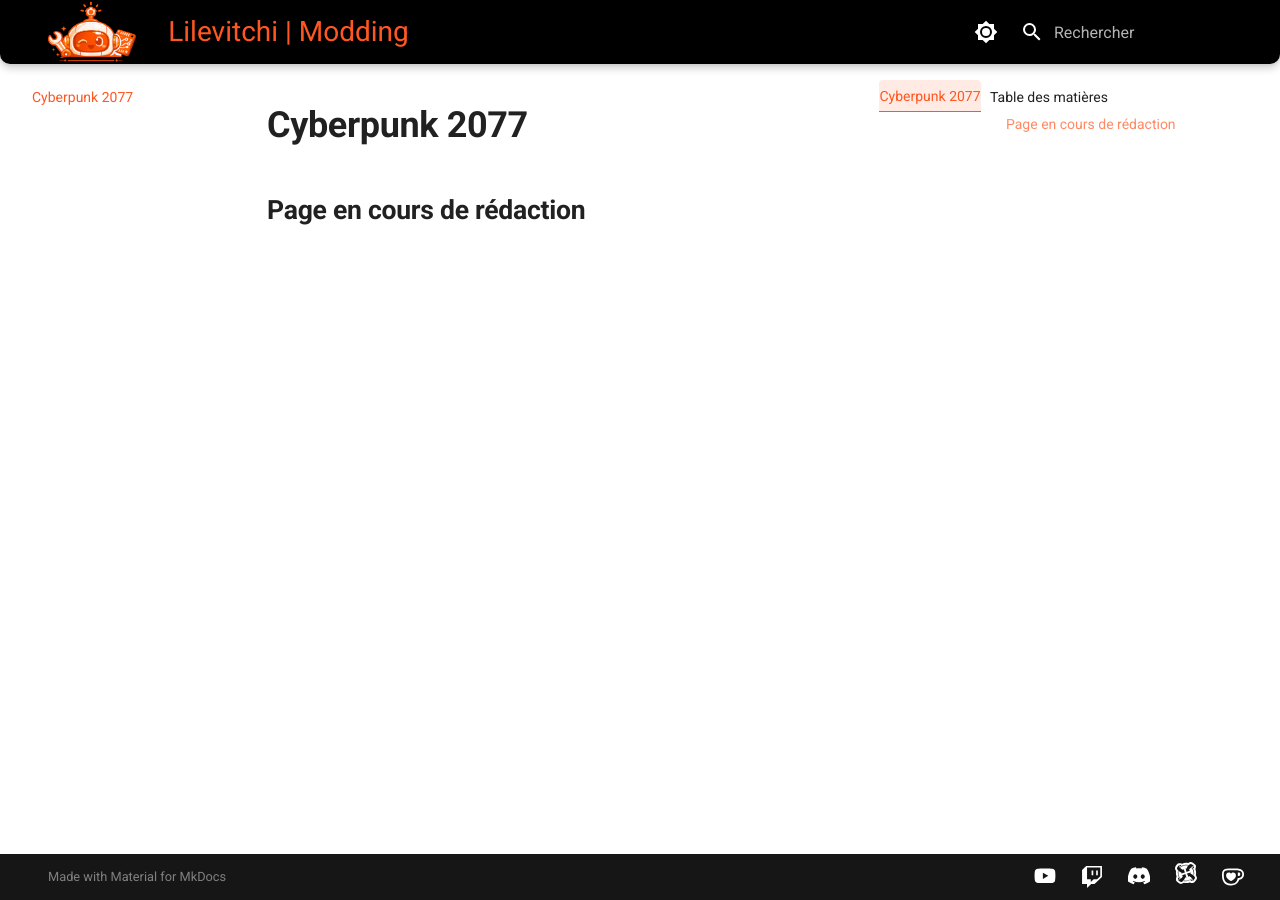
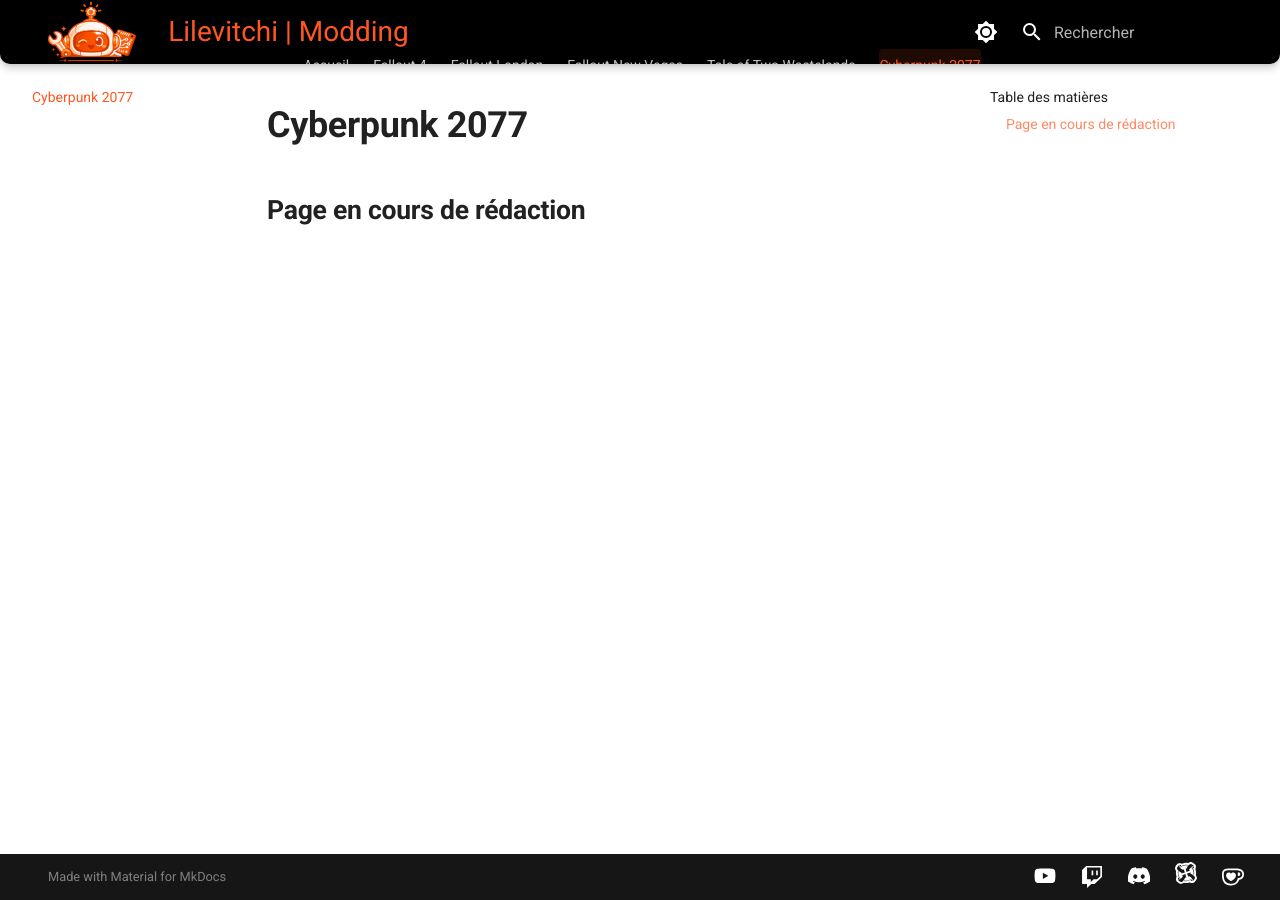
Before and after one commit to Lilevitchi/lilevitchi.github.io, an MkDocs documentation site: the page built from docs/cyberpunk/index.md, in a window 1280 px wide. Built offline with MkDocs 1.6.1 and Material for MkDocs 9.7.7, drawn with Linux system fonts in a browser that asks for light colours.

Commit message:
Update extra.css

```diff
--- a/docs/stylesheets/extra.css
+++ b/docs/stylesheets/extra.css
@@ -102,17 +102,25 @@
 
 [data-md-color-scheme] .md-tabs {
   position: absolute;
-  top: var(--header-height);
+  top: 0;
   left: 0;
   width: 100%;
+  height: 0;
+  min-height: 0;
+  padding: 0;
   background: transparent;
   z-index: 20;
+  overflow: visible;
 }
 
+/* 2️⃣ On affiche réellement la liste */
 [data-md-color-scheme] .md-tabs__list {
   justify-content: center;
+  height: var(--header-height);
+  align-items: flex-end;
 }
 
+/* 3️⃣ Onglets */
 [data-md-color-scheme] .md-tabs .md-tabs__link {
   display: inline-block;
   padding: 7px 0 6px;
@@ -130,12 +138,14 @@
     border-color var(--transition-base);
 }
 
+/* 4️⃣ Hover */
 [data-md-color-scheme] .md-tabs .md-tabs__link:hover {
   opacity: 1;
   color: var(--accent);
   background-color: var(--tab-bg-hover);
 }
 
+/* 5️⃣ Actif */
 [data-md-color-scheme] .md-tabs
 .md-tabs__item--active
 .md-tabs__link {
```
